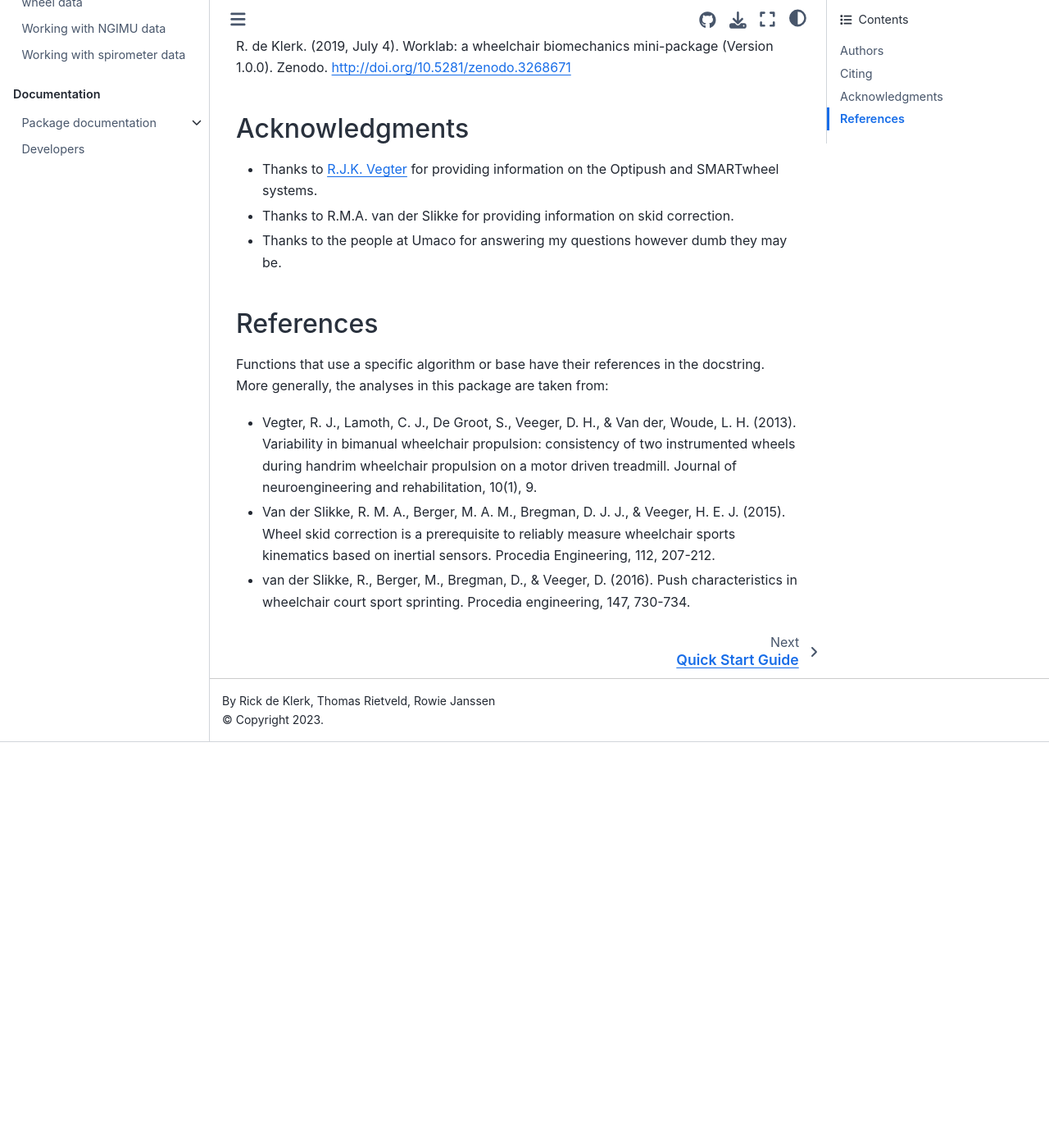
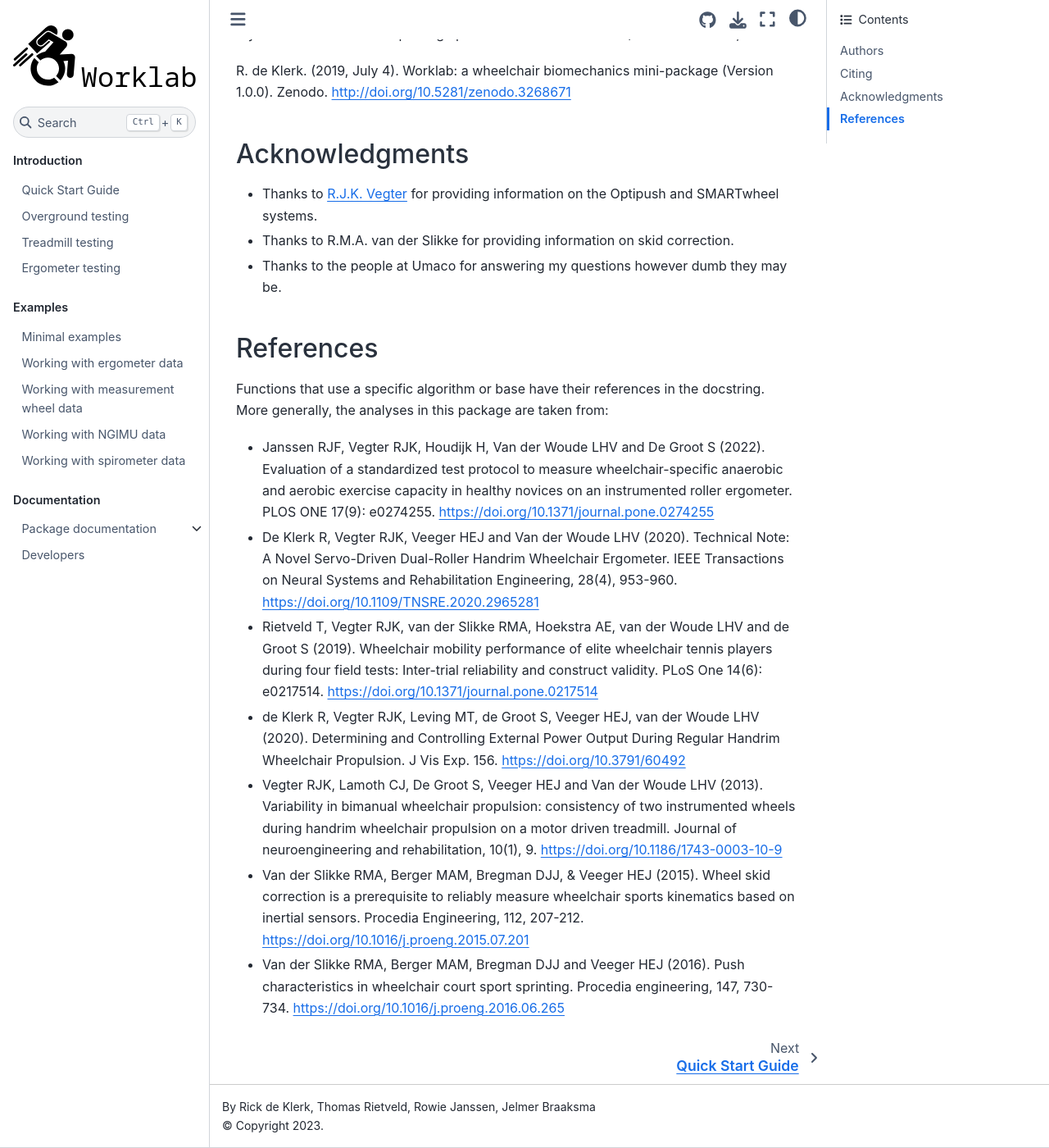
Before and after one commit to sophiedkk/worklab, a Jupyter Book: the page built from docs/README.md, in a window 1280 px wide and 1400 px high, scrolled down 1305 px. Shown: the whole window at 82% size. Built offline with Jupyter Book 1.0.4 settings and Sphinx 7.4.7 and the Sphinx Book theme 1.1.4, drawn with Linux system fonts in a browser that asks for light colours; before the commit the page ends 2210 px from its top, so only the background shows below that; some of the changed text lies outside the part shown.

Commit message:
Administrational things

```diff
--- a/docs/README.md
+++ b/docs/README.md
@@ -62,8 +62,9 @@
 
 -  **Rick de Klerk** - *Initial work* - [ORCID](https://orcid.org/0000-0003-2745-1963)
 -  **Thomas Rietveld** - [GitLab](https://gitlab.com/Thomas2016) -
-    [UMCG](https://www.rug.nl/staff/t.rietveld)
--  **Rowie Janssen** - [UMCG](http://www.wheelpower.online)
+    [ORCID](https://orcid.org/0000-0002-7753-9958)
+-  **Rowie Janssen** - [ORCID](https://orcid.org/0000-0001-7480-3779)
+-  **Jelmer Braaksma** - [ORCID](https://orcid.org/0000-0002-9103-3590)
 
 ## Citing
 
@@ -85,11 +86,22 @@
 Functions that use a specific algorithm or base have their references in the docstring. More generally, the analyses in
 this package are taken from:
 
--   Vegter, R. J., Lamoth, C. J., De Groot, S., Veeger, D. H., & Van der, Woude, L. H. (2013). Variability in bimanual
+-   Janssen RJF, Vegter RJK, Houdijk H, Van der Woude LHV and De Groot S (2022). Evaluation of a standardized test protocol
+to measure wheelchair-specific anaerobic and aerobic exercise capacity in healthy novices on an instrumented roller
+ergometer. PLOS ONE 17(9): e0274255. https://doi.org/10.1371/journal.pone.0274255
+- De Klerk R, Vegter RJK, Veeger HEJ and Van der Woude LHV (2020). Technical Note: A Novel Servo-Driven
+Dual-Roller Handrim Wheelchair Ergometer. IEEE Transactions on Neural Systems and Rehabilitation Engineering,
+28(4), 953-960. https://doi.org/10.1109/TNSRE.2020.2965281
+- Rietveld T, Vegter RJK, van der Slikke RMA, Hoekstra AE, van der Woude LHV and de Groot S (2019). Wheelchair mobility
+performance of elite wheelchair tennis players during four field tests: Inter-trial reliability and construct validity.
+PLoS One 14(6): e0217514. https://doi.org/10.1371/journal.pone.0217514
+- de Klerk R, Vegter RJK, Leving MT, de Groot S, Veeger HEJ, van der Woude LHV (2020). Determining and Controlling External
+Power Output During Regular Handrim Wheelchair Propulsion. J Vis Exp. 156. https://doi.org/10.3791/60492
+-   Vegter RJK, Lamoth CJ, De Groot S, Veeger HEJ and Van der Woude LHV (2013). Variability in bimanual
 wheelchair propulsion: consistency of two instrumented wheels during handrim wheelchair propulsion on a motor driven
-treadmill. Journal of neuroengineering and rehabilitation, 10(1), 9.
--   Van der Slikke, R. M. A., Berger, M. A. M., Bregman, D. J. J., & Veeger, H. E. J. (2015). Wheel skid correction is
+treadmill. Journal of neuroengineering and rehabilitation, 10(1), 9. https://doi.org/10.1186/1743-0003-10-9
+-   Van der Slikke RMA, Berger MAM, Bregman DJJ, & Veeger HEJ (2015). Wheel skid correction is
 a prerequisite to reliably measure wheelchair sports kinematics based on inertial sensors. Procedia Engineering, 112,
-207-212.
--   van der Slikke, R., Berger, M., Bregman, D., & Veeger, D. (2016). Push characteristics in wheelchair court sport
-sprinting. Procedia engineering, 147, 730-734.
+207-212. https://doi.org/10.1016/j.proeng.2015.07.201
+-   Van der Slikke RMA, Berger MAM, Bregman DJJ and Veeger HEJ (2016). Push characteristics in wheelchair court sport
+sprinting. Procedia engineering, 147, 730-734. https://doi.org/10.1016/j.proeng.2016.06.265
--- a/docs/_config.yml
+++ b/docs/_config.yml
@@ -6,7 +6,7 @@
 #######################################################################################
 # Book settings
 title                       : ""  # The title of the book. Will be placed in the left navbar.
-author                      : Rick de Klerk, Thomas Rietveld, Rowie Janssen  # The author of the book
+author                      : Rick de Klerk, Thomas Rietveld, Rowie Janssen, Jelmer Braaksma  # The author of the book
 copyright                   : "2023"  # Copyright year to be placed in the footer
 logo                        : "accessibility_icon_boost.svg"  # A path to the book logo
 # Patterns to skip when building the book. Can be glob-style (e.g. "*skip.ipynb")
--- a/pyproject.toml
+++ b/pyproject.toml
@@ -9,7 +9,8 @@
 authors = [
   {name = "Rick de Klerk", email = "r.de.klerk@pl.hanze.nl"},
   {name = "Thomas Rietveld", email = "t.rietveld@lboro.ac.uk"},
-  {name = "Rowie Janssen", email = "r.j.f.janssen@umcg.nl"}
+  {name = "Rowie Janssen", email = "r.j.f.janssen@umcg.nl"},
+  {name = "Jelmer Braaksma", email = "j.braaksma01@umcg.nl"}
 ]
 classifiers = [
   "Intended Audience :: Science/Research",
```
